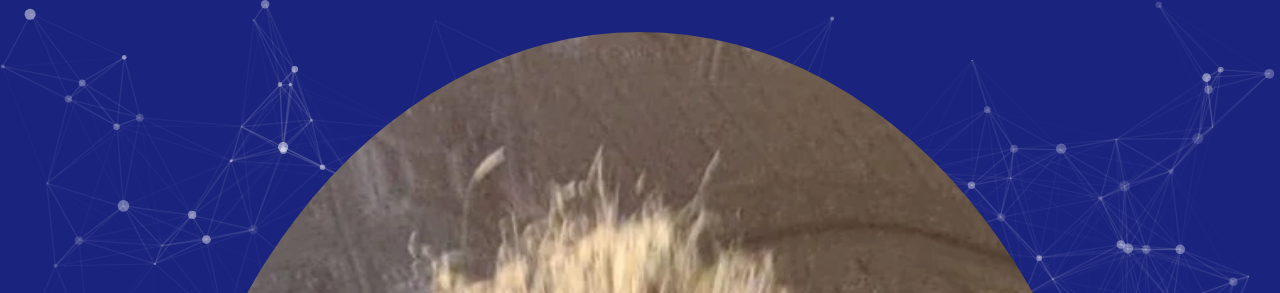
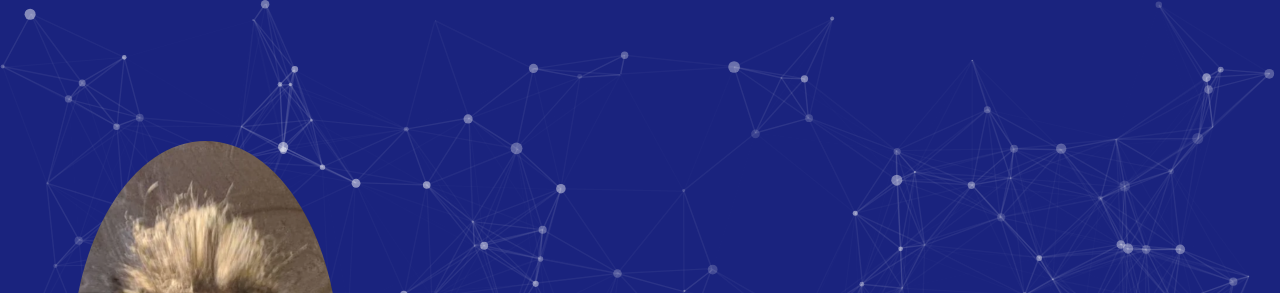
Before and after one commit to Drew-v/Drew-v.github.io, a plain HTML site: page index.html in a window 1280 px wide. Shown: the top 293 px of the page. Drawn offline with nearby package versions, Linux system fonts and the light colour scheme.

Commit message:
website V1.0, resume still out of date

```diff
--- a/styles.css
+++ b/styles.css
@@ -99,12 +99,27 @@ footer {
 }
 
 .headshot img {
-    max-width: 120%;
+    max-width: 60%;
     height: auto;
     border-radius: 50%;
     object-fit: cover;
     object-position: center;
 }
+
+@media (min-width: 200px) {
+    .headshot img {
+        width: 40vw; /* set the width of the image to 30% of the viewport width */
+        height: 40vw; /* set the height of the image to 30% of the viewport width */
+    }
+}
+
+@media (min-width: 600px) {
+    .headshot img {
+        width: 35vw; /* set the width of the image to 25% of the viewport width */
+        height: 35vw; /* set the height of the image to 25% of the viewport width */
+    }
+}
+
 
 .profile-info {
     margin-left: 1rem;
```
